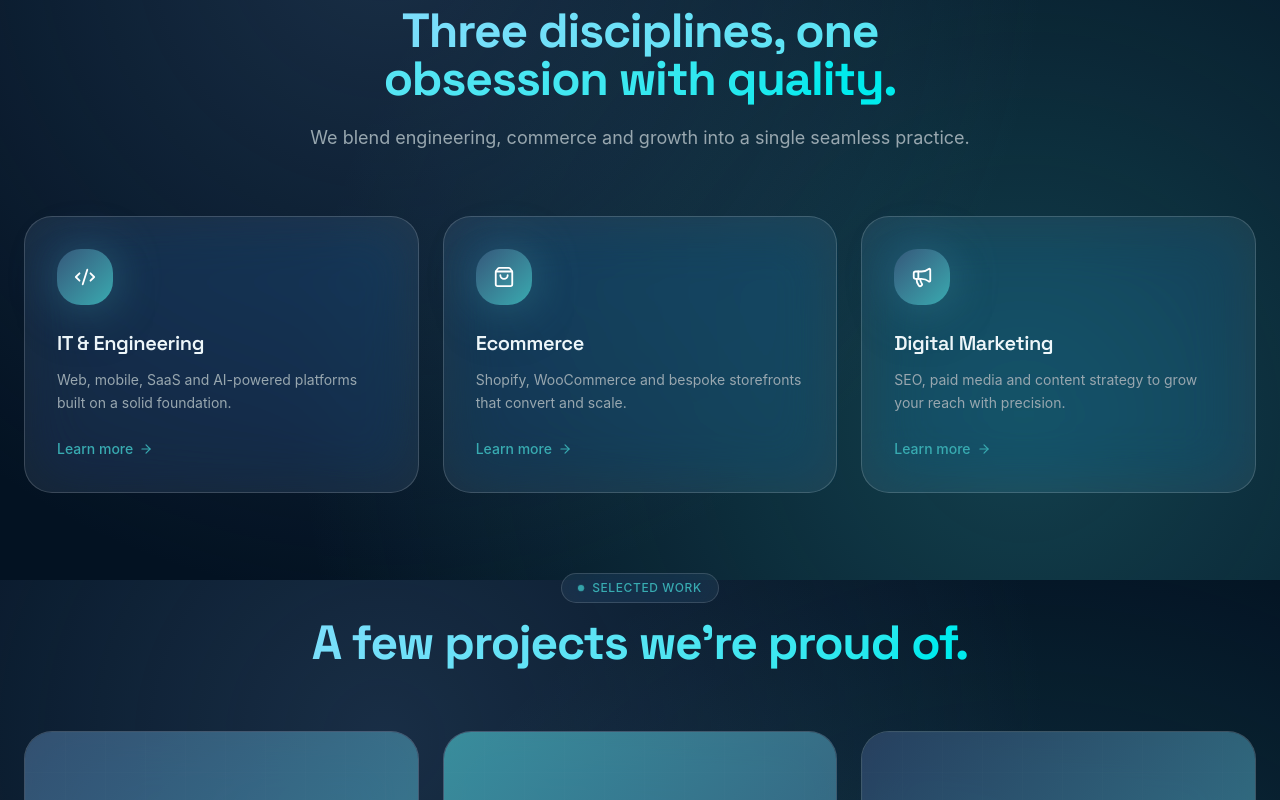
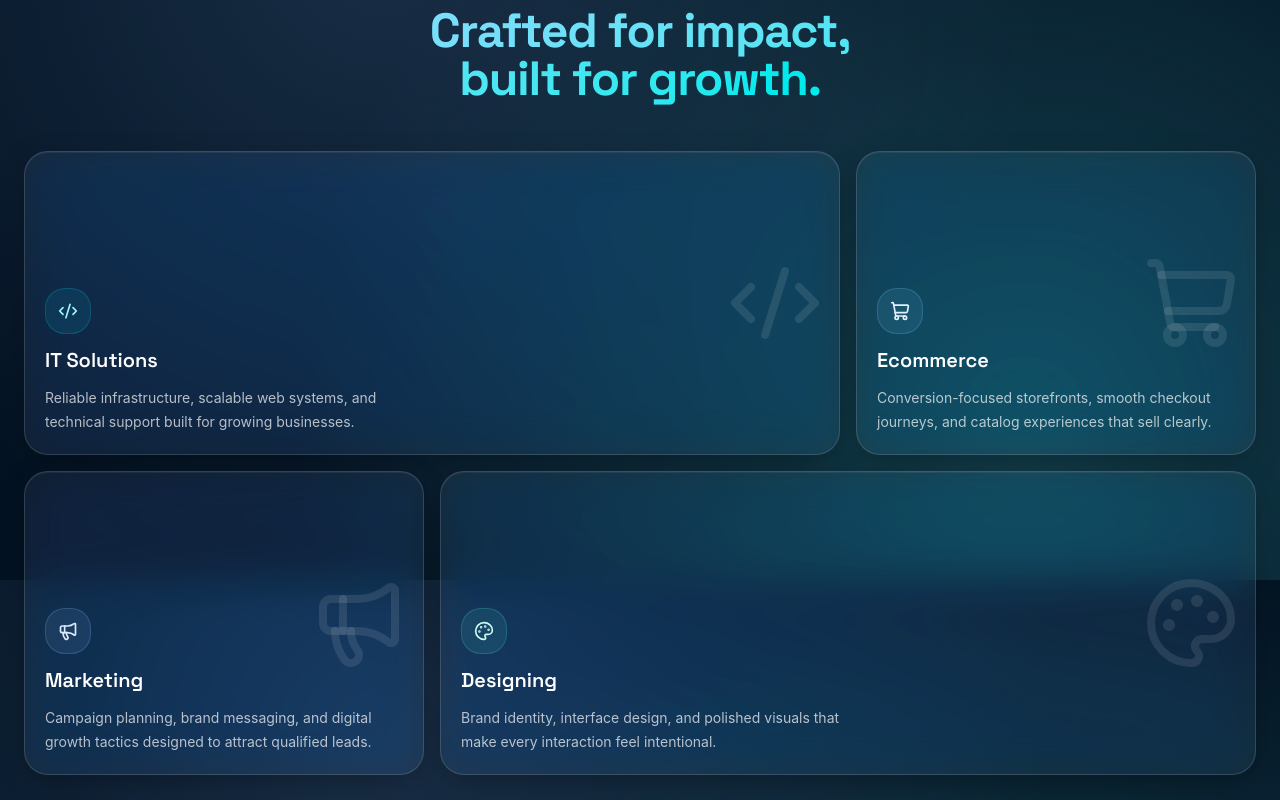
Before and after one commit to hamaadafzal4209/dankha-agency, a Next.js app: page / in a window 1280 px wide. Shown: the part 1820-2620 px from the top of the page. Built offline with nearby package versions, Linux system fonts and the light colour scheme.

Commit message:
feat: implement BentoGrid and BentoGridItem components for enhanced layout flexibility

```diff
--- a/components/Home/ServicesPreview.tsx
+++ b/components/Home/ServicesPreview.tsx
@@ -1,57 +1,78 @@
-import Link from "next/link";
-import { ArrowRight, Code2, Megaphone, ShoppingBag } from "lucide-react";
-import { Reveal } from "@/components/Reveal";
-import { SectionHeading } from "@/components/SectionHeading";
-
-const services = [
-  {
-    icon: Code2,
-    title: "IT & Engineering",
-    desc: "Web, mobile, SaaS and AI-powered platforms built on a solid foundation.",
-  },
-  {
-    icon: ShoppingBag,
-    title: "Ecommerce",
-    desc: "Shopify, WooCommerce and bespoke storefronts that convert and scale.",
-  },
-  {
-    icon: Megaphone,
-    title: "Digital Marketing",
-    desc: "SEO, paid media and content strategy to grow your reach with precision.",
-  },
-];
+import React from "react";
+import { Code2, Megaphone, Palette, ShoppingCart } from "lucide-react";
+import { BentoGrid, BentoGridItem } from "../ui/bento-grid";
+import { SectionHeading } from "../SectionHeading";
 
 export function ServicesPreview() {
   return (
-    <section className="px-6">
-      <div className="mx-auto max-w-7xl">
-        <SectionHeading
-          eyebrow="What we do"
-          title="Three disciplines, one obsession with quality."
-          description="We blend engineering, commerce and growth into a single seamless practice."
-        />
-        <div className="mt-16 grid gap-6 md:grid-cols-3">
-          {services.map((s, i) => (
-            <Reveal key={s.title} delay={i * 0.1}>
-              <div className="group relative h-full rounded-3xl glass-strong p-8 transition-all duration-500 hover:-translate-y-2 hover:border-secondary/40">
-                <div className="absolute inset-0 rounded-3xl opacity-0 group-hover:opacity-100 transition duration-500 gradient-primary -z-10 blur-2xl" />
-                <div className="relative h-14 w-14 rounded-2xl gradient-primary flex items-center justify-center text-white shadow-elegant">
-                  <s.icon size={22} />
-                  <div className="absolute inset-0 rounded-2xl gradient-primary blur-xl opacity-60 -z-10 group-hover:opacity-100 transition" />
-                </div>
-                <h3 className="mt-6 font-display text-xl font-semibold">{s.title}</h3>
-                <p className="mt-3 text-sm text-muted-foreground leading-relaxed">{s.desc}</p>
-                <Link
-                  href="/services"
-                  className="mt-6 inline-flex items-center gap-1.5 text-sm font-medium text-secondary hover:gap-3 transition-all"
-                >
-                  Learn more <ArrowRight size={14} />
-                </Link>
-              </div>
-            </Reveal>
-          ))}
-        </div>
-      </div>
-    </section>
+    <div className="mx-auto max-w-7xl px-6">
+      <SectionHeading
+        eyebrow="Our Services"
+        title="Crafted for impact, built for growth."
+      />
+      <BentoGrid className="mx-auto mt-12 w-full md:auto-rows-[19rem]">
+        {items.map((item, i) => (
+          <BentoGridItem
+            key={i}
+            title={item.title}
+            description={item.description}
+            className={item.className}
+            icon={item.icon}
+            watermarkIcon={item.watermarkIcon}
+          />
+        ))}
+      </BentoGrid>
+    </div>
   );
 }
+
+const items = [
+  {
+    title: "IT Solutions",
+    description:
+      "Reliable infrastructure, scalable web systems, and technical support built for growing businesses.",
+    className: "md:col-span-2",
+    icon: (
+      <div className="rounded-xl border border-cyan-400/20 bg-cyan-400/10 p-3 text-cyan-200">
+        <Code2 className="h-5 w-5" />
+      </div>
+    ),
+    watermarkIcon: <Code2 className="h-24 w-24" />,
+  },
+  {
+    title: "Ecommerce",
+    description:
+      "Conversion-focused storefronts, smooth checkout journeys, and catalog experiences that sell clearly.",
+    className: "md:col-span-1",
+    icon: (
+      <div className="rounded-xl border border-sky-300/20 bg-sky-300/10 p-3 text-sky-100">
+        <ShoppingCart className="h-5 w-5" />
+      </div>
+    ),
+    watermarkIcon: <ShoppingCart className="h-24 w-24" />,
+  },
+  {
+    title: "Marketing",
+    description:
+      "Campaign planning, brand messaging, and digital growth tactics designed to attract qualified leads.",
+    className: "md:col-span-1",
+    icon: (
+      <div className="rounded-xl border border-blue-300/20 bg-blue-300/10 p-3 text-blue-100">
+        <Megaphone className="h-5 w-5" />
+      </div>
+    ),
+    watermarkIcon: <Megaphone className="h-24 w-24" />,
+  },
+  {
+    title: "Designing",
+    description:
+      "Brand identity, interface design, and polished visuals that make every interaction feel intentional.",
+    className: "md:col-span-2",
+    icon: (
+      <div className="rounded-xl border border-teal-300/20 bg-teal-300/10 p-3 text-teal-100">
+        <Palette className="h-5 w-5" />
+      </div>
+    ),
+    watermarkIcon: <Palette className="h-24 w-24" />,
+  },
+];
--- /dev/null
+++ b/components/ui/bento-grid.tsx
@@ -0,0 +1,61 @@
+import { cn } from "@/lib/utils";
+
+export const BentoGrid = ({
+  className,
+  children,
+}: {
+  className?: string;
+  children?: React.ReactNode;
+}) => {
+  return (
+    <div
+      className={cn(
+        "mx-auto grid max-w-7xl grid-cols-1 gap-4 md:auto-rows-[18rem] md:grid-cols-3",
+        className,
+      )}
+    >
+      {children}
+    </div>
+  );
+};
+
+export const BentoGridItem = ({
+  className,
+  title,
+  description,
+  header,
+  icon,
+  watermarkIcon,
+}: {
+  className?: string;
+  title?: string | React.ReactNode;
+  description?: string | React.ReactNode;
+  header?: React.ReactNode;
+  icon?: React.ReactNode;
+  watermarkIcon?: React.ReactNode;
+}) => {
+  return (
+    <div
+      className={cn(
+        "group/bento shadow-card relative row-span-1 flex h-full flex-col overflow-hidden rounded-2xl border border-white/10 glass p-5 transition duration-300 hover:-translate-y-1 hover:border-white/20 hover:shadow-xl",
+        className,
+      )}
+    >
+      {watermarkIcon && (
+        <div className="pointer-events-none absolute right-4 top-1/2 -translate-y-1/2 text-white/10 transition duration-300 group-hover/bento:text-white/15">
+          {watermarkIcon}
+        </div>
+      )}
+
+      <div className="mt-auto flex flex-col gap-3 transition duration-300 group-hover/bento:translate-x-1">
+        {icon && <div className="flex items-center">{icon}</div>}
+        <div className="font-display text-xl font-semibold text-white">
+          {title}
+        </div>
+        <div className="max-w-sm text-sm leading-6 text-white/70">
+          {description}
+        </div>
+      </div>
+    </div>
+  );
+};
```
